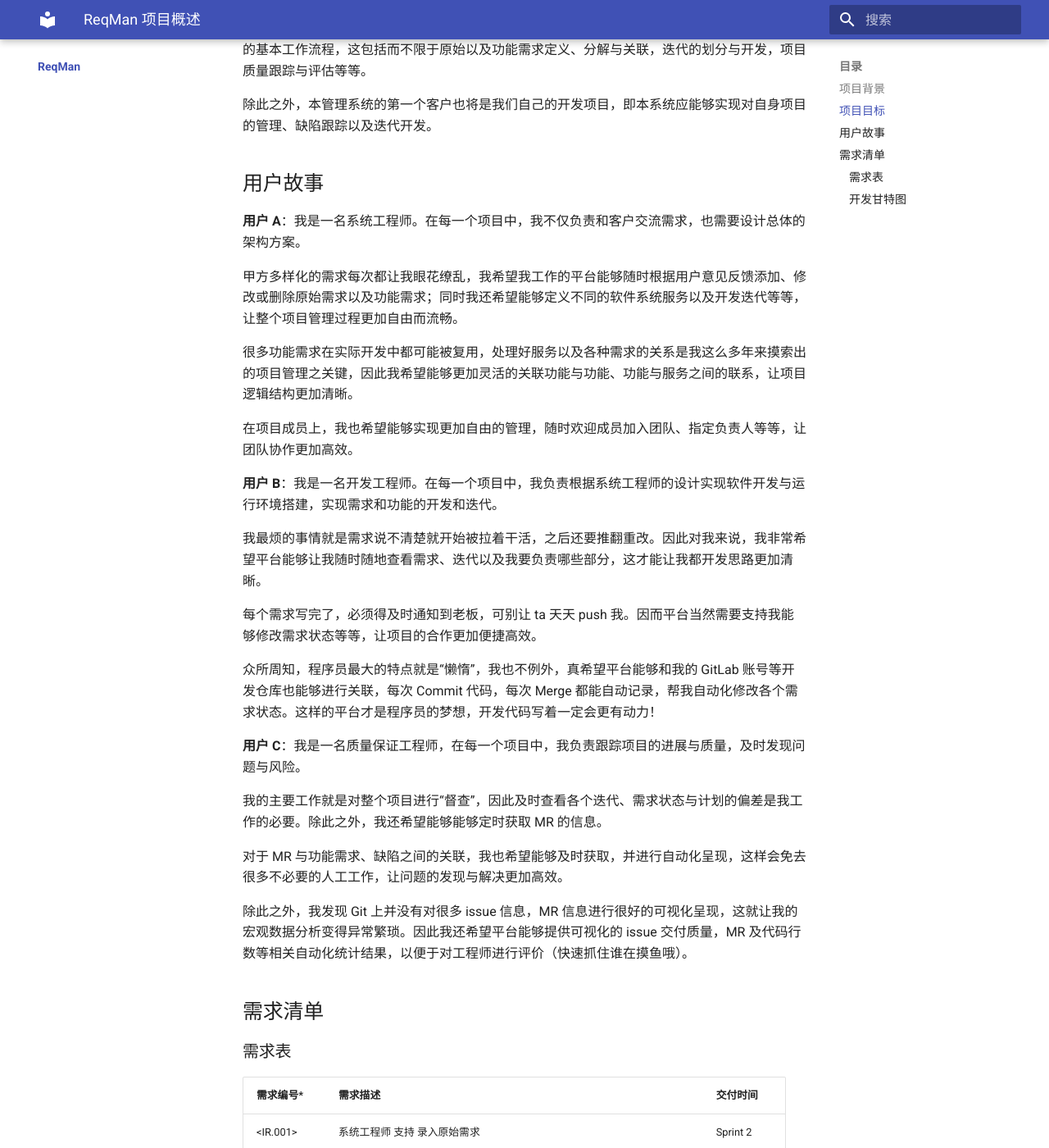
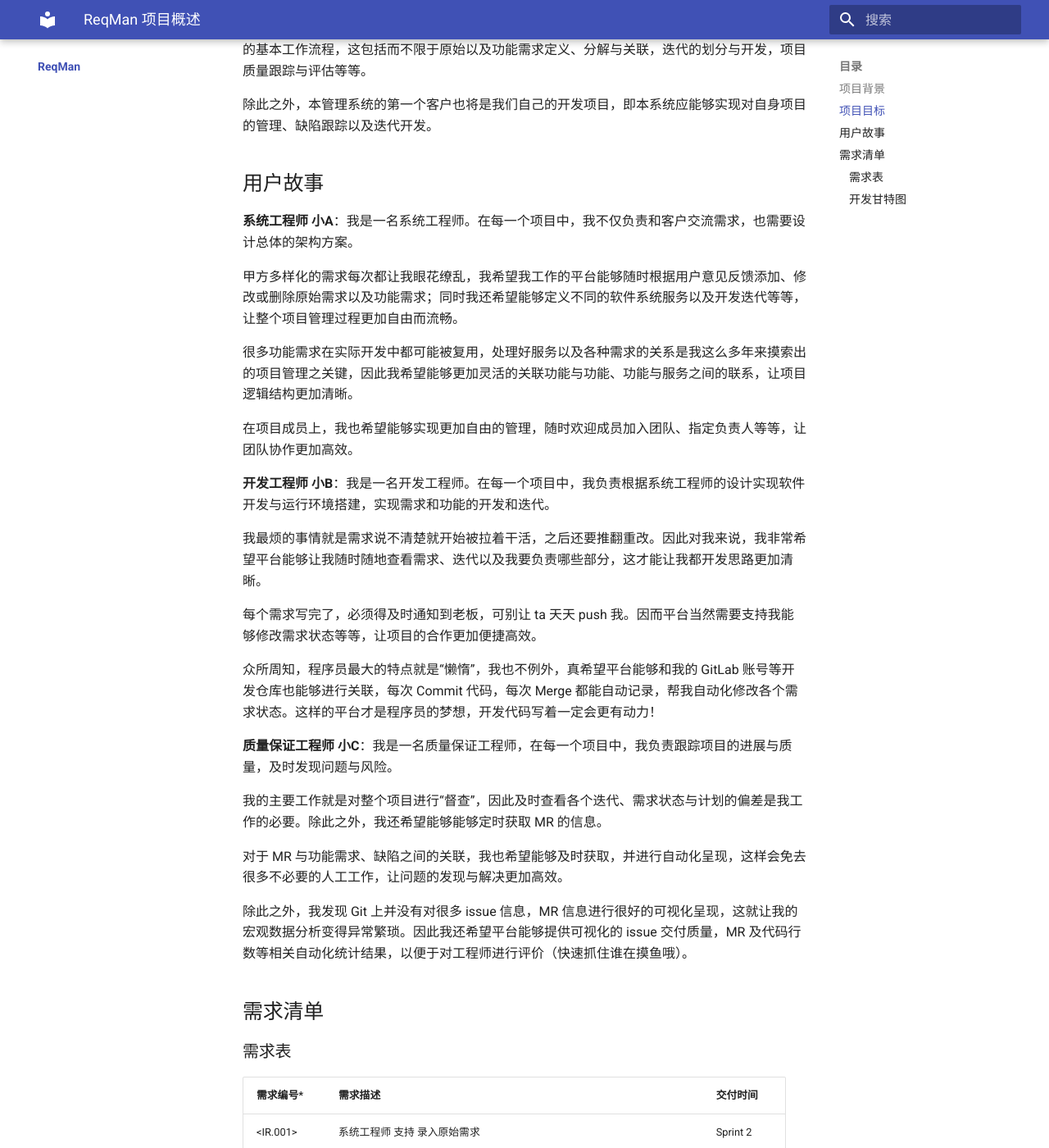
Before and after one commit to c7w/ReqMan-doc, an MkDocs documentation site: the page built from docs/index.md, in a window 1280 px wide and 1400 px high, scrolled down 584 px. Shown: the whole window at 82% size. Built offline with MkDocs 1.6.1 and Material for MkDocs 9.7.7, drawn with Linux system fonts in a browser that asks for light colours.

Commit message:
[SR.006.801.F] Finish some changes for index page (#18)

```diff
--- a/docs/index.md
+++ b/docs/index.md
@@ -16,7 +16,7 @@
 
 ## 用户故事
 
-**用户 A**：我是一名系统工程师。在每一个项目中，我不仅负责和客户交流需求，也需要设计总体的架构方案。
+**系统工程师 小A**：我是一名系统工程师。在每一个项目中，我不仅负责和客户交流需求，也需要设计总体的架构方案。
 
 甲方多样化的需求每次都让我眼花缭乱，我希望我工作的平台能够随时根据用户意见反馈添加、修改或删除原始需求以及功能需求；同时我还希望能够定义不同的软件系统服务以及开发迭代等等，让整个项目管理过程更加自由而流畅。
 
@@ -24,7 +24,7 @@
 
 在项目成员上，我也希望能够实现更加自由的管理，随时欢迎成员加入团队、指定负责人等等，让团队协作更加高效。
 
-**用户 B**：我是一名开发工程师。在每一个项目中，我负责根据系统工程师的设计实现软件开发与运行环境搭建，实现需求和功能的开发和迭代。
+**开发工程师 小B**：我是一名开发工程师。在每一个项目中，我负责根据系统工程师的设计实现软件开发与运行环境搭建，实现需求和功能的开发和迭代。
 
 我最烦的事情就是需求说不清楚就开始被拉着干活，之后还要推翻重改。因此对我来说，我非常希望平台能够让我随时随地查看需求、迭代以及我要负责哪些部分，这才能让我都开发思路更加清晰。
 
@@ -32,7 +32,7 @@
 
 众所周知，程序员最大的特点就是“懒惰”，我也不例外，真希望平台能够和我的 GitLab 账号等开发仓库也能够进行关联，每次 Commit 代码，每次 Merge 都能自动记录，帮我自动化修改各个需求状态。这样的平台才是程序员的梦想，开发代码写着一定会更有动力！
 
-**用户 C**：我是一名质量保证工程师，在每一个项目中，我负责跟踪项目的进展与质量，及时发现问题与风险。
+**质量保证工程师 小C**：我是一名质量保证工程师，在每一个项目中，我负责跟踪项目的进展与质量，及时发现问题与风险。
 
 我的主要工作就是对整个项目进行“督查”，因此及时查看各个迭代、需求状态与计划的偏差是我工作的必要。除此之外，我还希望能够能够定时获取 MR 的信息。
 
@@ -65,7 +65,7 @@
 | [IR.017]       | 质量保证工程师 支持 查看 基于 issue 的需求交付质量分析       | Sprint 3 |
 | [IR.018]       | 质量保证工程师 支持 查看基于 MR 数量、代码行数的开发工程师活跃度 | Sprint 3 |
 | [IR.019]       | 质量保证工程师 支持 查看基于 issue 解决时间的开发工程师能力评价 | Sprint 3 |
-| [IR.020]       | 质量保证工程师 支持 查看代码自动分析结果（代码片段对应的功能需求） |          |
+| [IR.020]       | 质量保证工程师 支持 查看代码自动分析结果（代码片段对应的功能需求） | 未开始   |
 | &lt;IR.021&gt; | 所有用户 支持 注册，注册信息包含用户名，密码，角色           | Sprint 1 |
 | &lt;IR.022&gt; | 所有用户 支持 修改密码、经负责人同意后修改角色               | Sprint 2 |
 | &lt;IR.023&gt; | 所有用户 认证后才可操作                                      | Sprint 1 |
```
